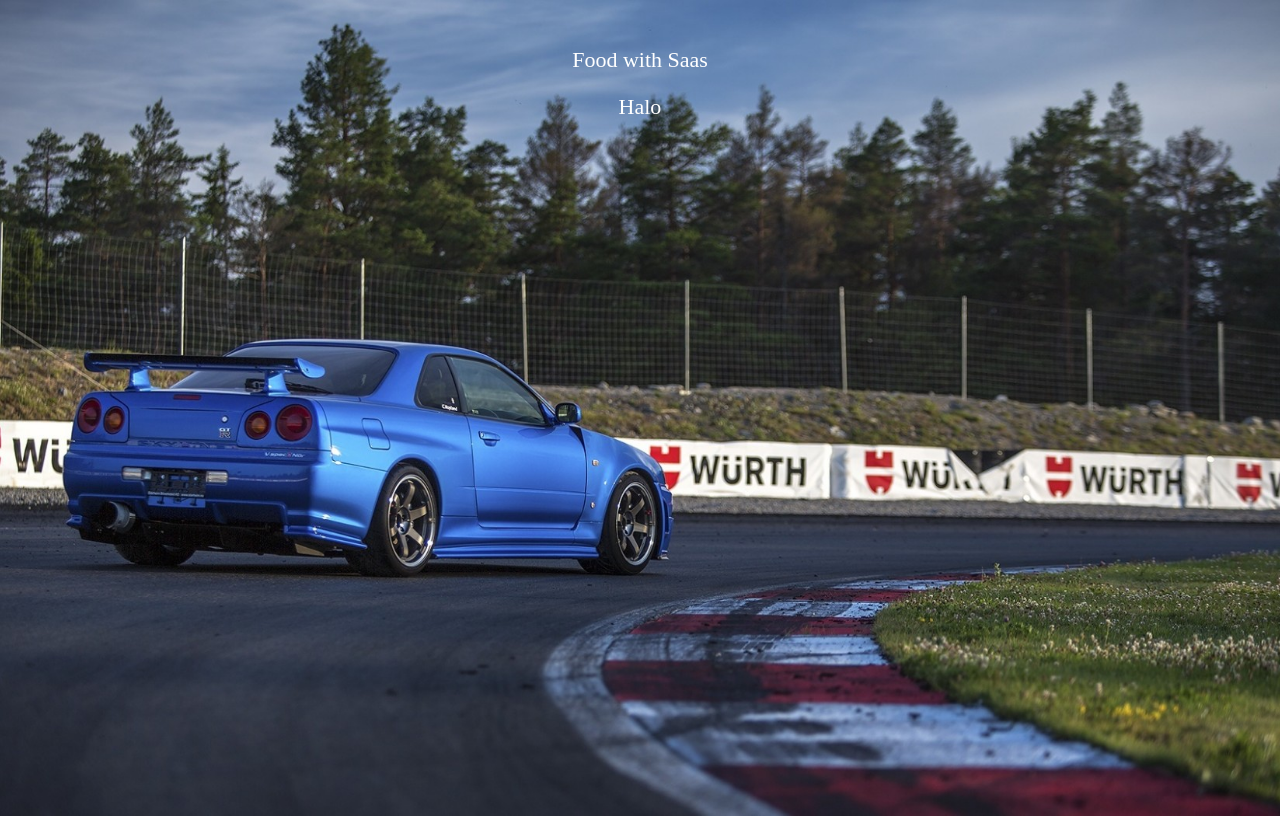
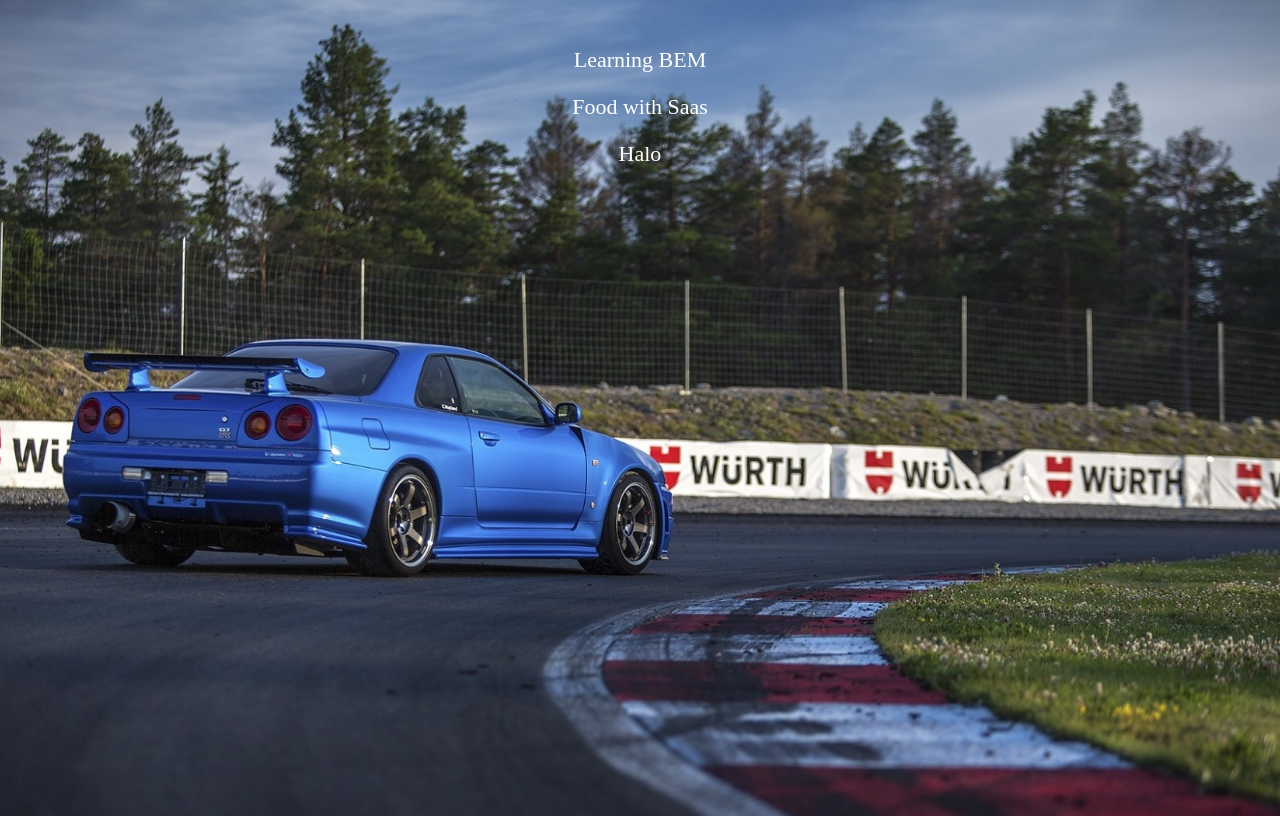
Before and after one commit to git-manuel-alejandro/git-manuel-alejandro.github.io, a plain HTML site: page index.html in a window 1280 px wide. Drawn offline with Linux system fonts and the light colour scheme.

Commit message:
bem basic

```diff
--- a/index.html
+++ b/index.html
@@ -12,6 +12,9 @@
 <body class="bg">
 
     <ul>
+        <li><a href="https://manuelroaojeda-public.s3.amazonaws.com/20220707basicosbem/09-BEM-basicos/index.html"
+                target="_blank" class="link">Learning BEM</a>
+        </li>
         <li><a href="https://manuelroaojeda-public.s3.amazonaws.com/20220705sass_menu/index.html" target="_blank"
                 class="link">Food with
                 Saas</a>
```
